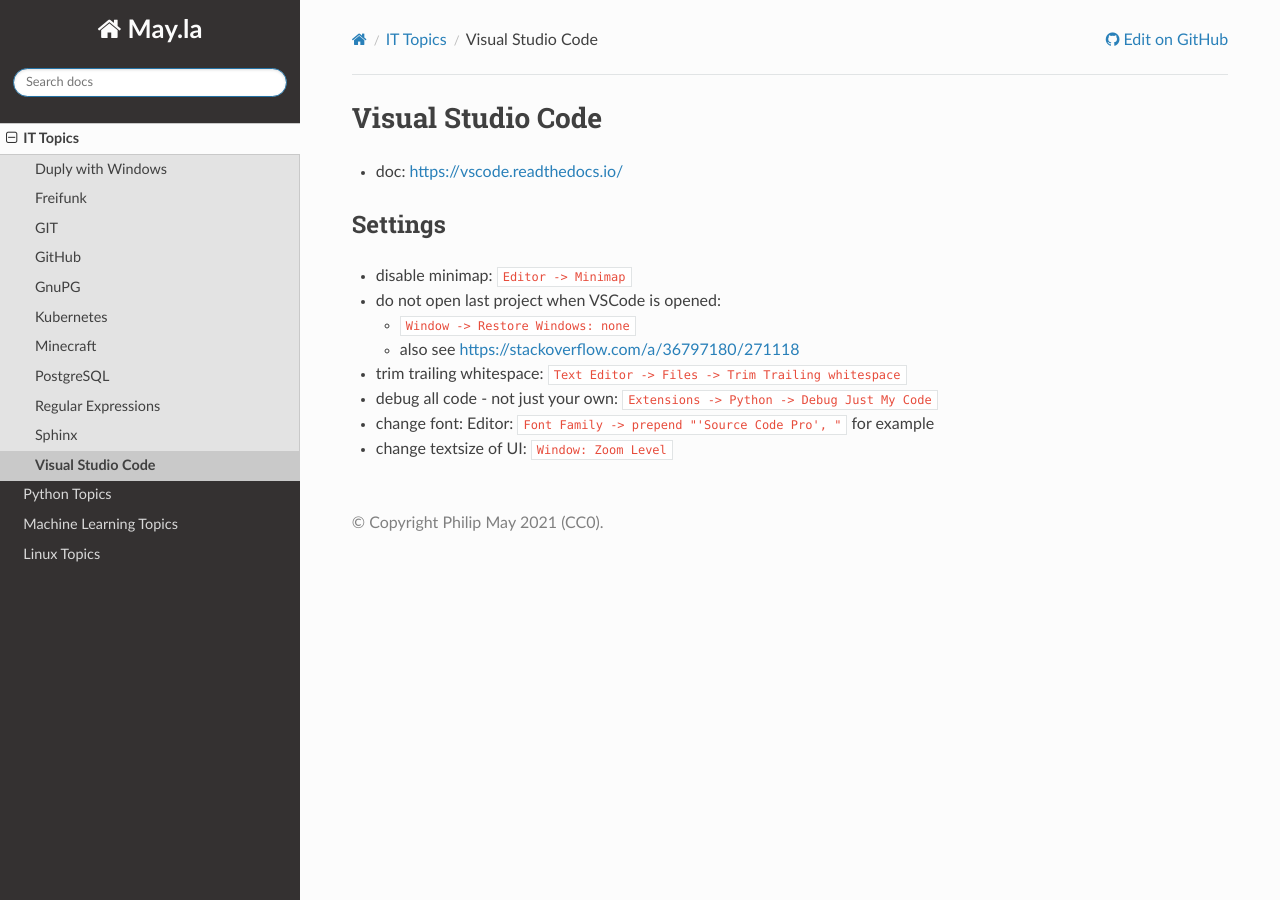
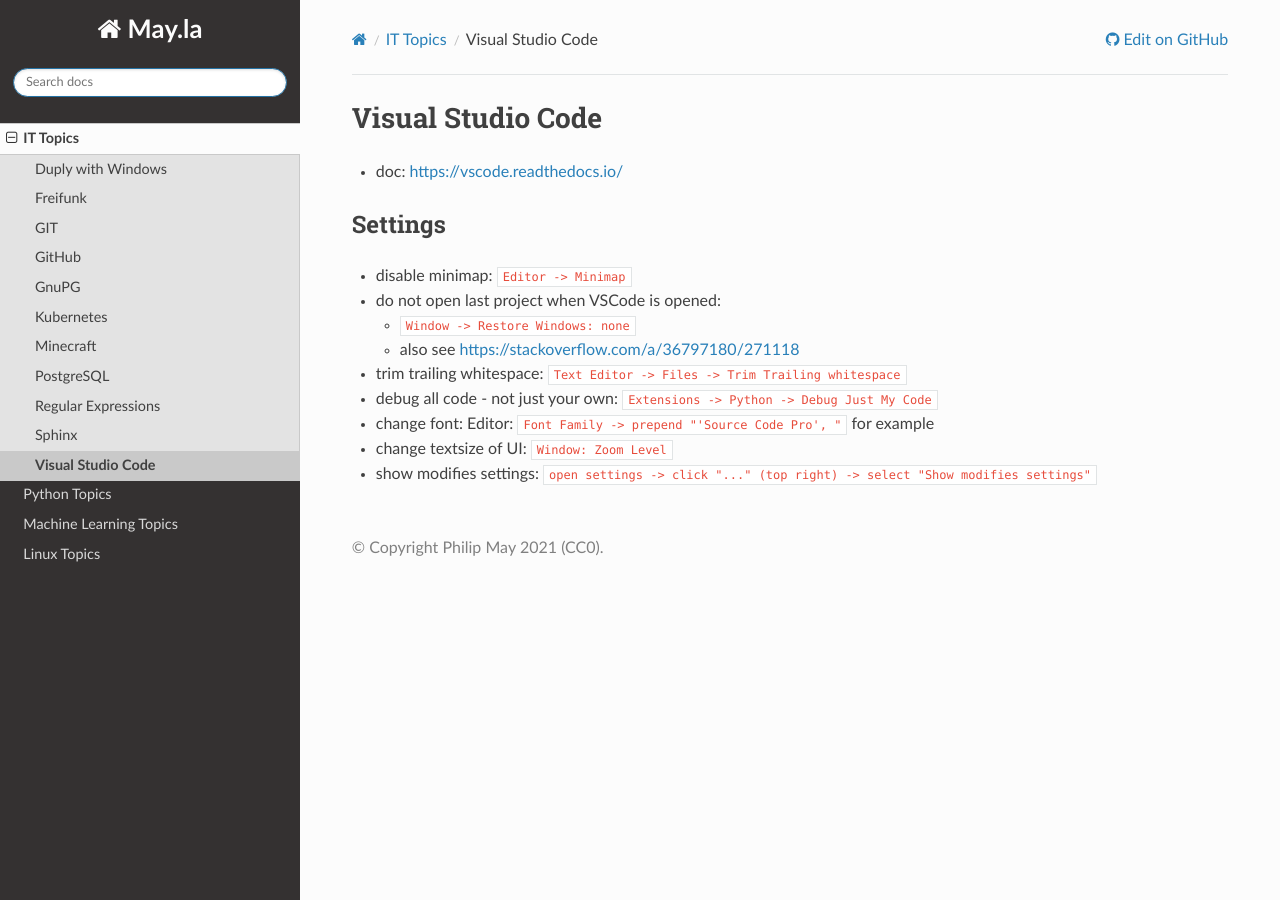
Before and after one commit to PhilipMay/May.la, a Sphinx documentation site: the page built from source/it/vs-code.md, in a window 1280 px wide. Built offline with Sphinx 7.4.7 and the Read the Docs theme 2.0.0, drawn with Linux system fonts in a browser that asks for light colours.

Commit message:
Update vs-code.md

```diff
--- a/source/it/vs-code.md
+++ b/source/it/vs-code.md
@@ -2,11 +2,12 @@
 - doc: <https://vscode.readthedocs.io/>
 
 ## Settings
-  - disable minimap: `Editor -> Minimap`
-  - do not open last project when VSCode is opened:
-    - `Window -> Restore Windows: none`
-    - also see <https://stackoverflow.com/a/36797180/271118>
-  - trim trailing whitespace: `Text Editor -> Files -> Trim Trailing whitespace`
-  - debug all code - not just your own: `Extensions -> Python -> Debug Just My Code`
-  - change font: Editor: `Font Family -> prepend "'Source Code Pro', "` for example
-  - change textsize of UI: `Window: Zoom Level`
+- disable minimap: `Editor -> Minimap`
+- do not open last project when VSCode is opened:
+  - `Window -> Restore Windows: none`
+  - also see <https://stackoverflow.com/a/36797180/271118>
+- trim trailing whitespace: `Text Editor -> Files -> Trim Trailing whitespace`
+- debug all code - not just your own: `Extensions -> Python -> Debug Just My Code`
+- change font: Editor: `Font Family -> prepend "'Source Code Pro', "` for example
+- change textsize of UI: `Window: Zoom Level`
+- show modifies settings: `open settings -> click "..." (top right) -> select "Show modifies settings"`
```
